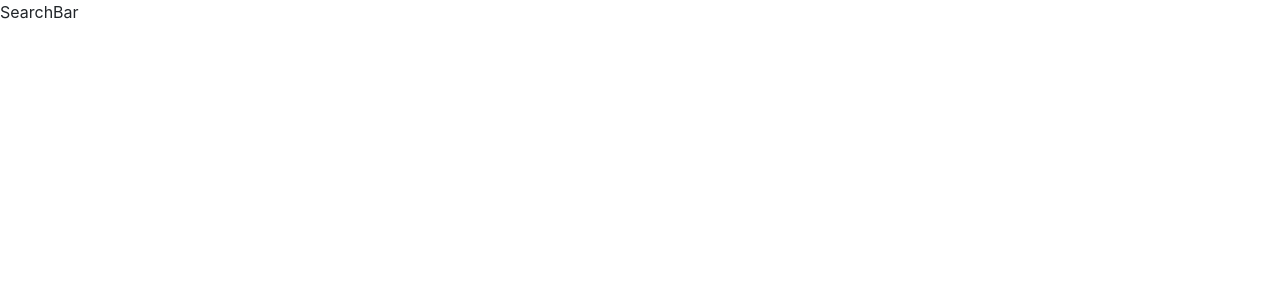
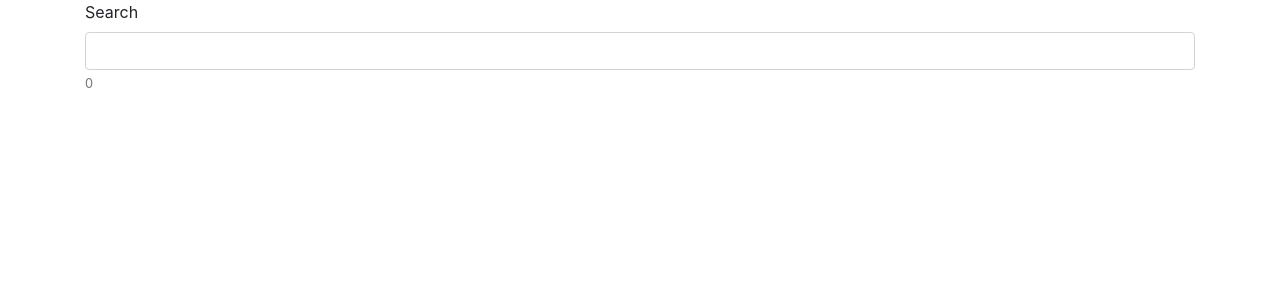
Before and after one commit to tutkuince/react-youtube-video-app, a React (Create React App) app: page / in a window 1280 px wide. Shown: the top 300 px of the page. Built offline with nearby package versions, Linux system fonts and the light colour scheme.

Commit message:
Handling Form Submit

```diff
--- a/src/components/App.js
+++ b/src/components/App.js
@@ -4,7 +4,7 @@
 class App extends Component {
     render() {
         return (
-            <div>
+            <div className="container">
                 <SearchBar/>
             </div>
         );
--- a/src/components/SearchBar.js
+++ b/src/components/SearchBar.js
@@ -1,9 +1,39 @@
 import React from "react";
 
 class SearchBar extends React.Component {
+
+    state = {
+        term: ''
+    };
+
+
+    onInputChange = (event) => {
+      this.setState({term: event.target.value})
+    };
+
+    onFormSubmit = (event) => {
+        event.preventDefault();
+    };
+
     render() {
         return (
-            <div>SearchBar</div>
+            <div className="row">
+                <div className="col col-md-12">
+                    <form onSubmit={this.onFormSubmit}>
+                        <div className="form-group">
+                            <label htmlFor="search">Search</label>
+                            <input
+                                type="text"
+                                className="form-control"
+                                id="search"
+                                value={this.state.term}
+                                onChange={this.onInputChange}
+                            />
+                            <small id="emailHelp" className="form-text text-muted">0</small>
+                        </div>
+                    </form>
+                </div>
+            </div>
         );
     }
 }
```
